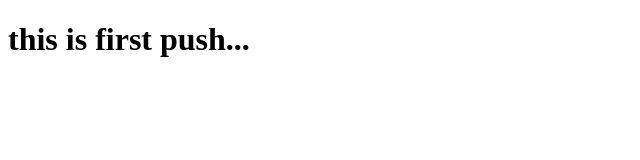
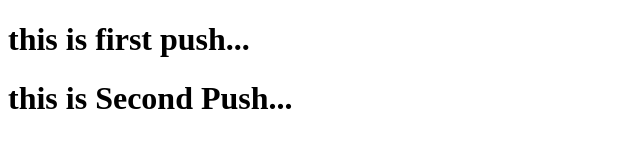
Before and after one commit to vamshi24-web/git-demo, a plain HTML site: page index.html in a window 1280 px wide. Shown: the whole page, without its empty margins (0-640 px from the left). Drawn offline with Linux system fonts and the light colour scheme.

Commit message:
second push

```diff
--- a/index.html
+++ b/index.html
@@ -7,5 +7,6 @@
 </head>
 <body>
     <h1> this is first push...</h1>
+    <h1>this is Second Push...</h1>
 </body>
 </html>
```
